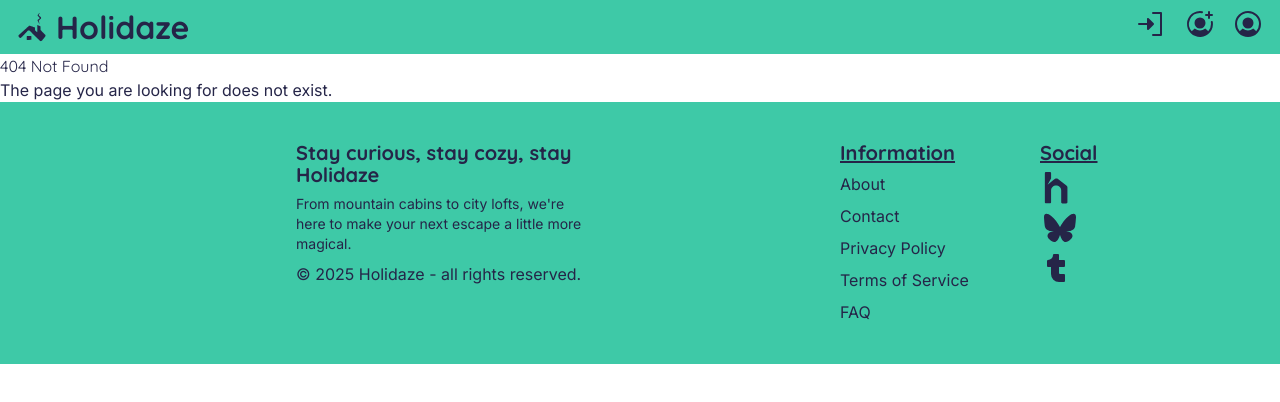
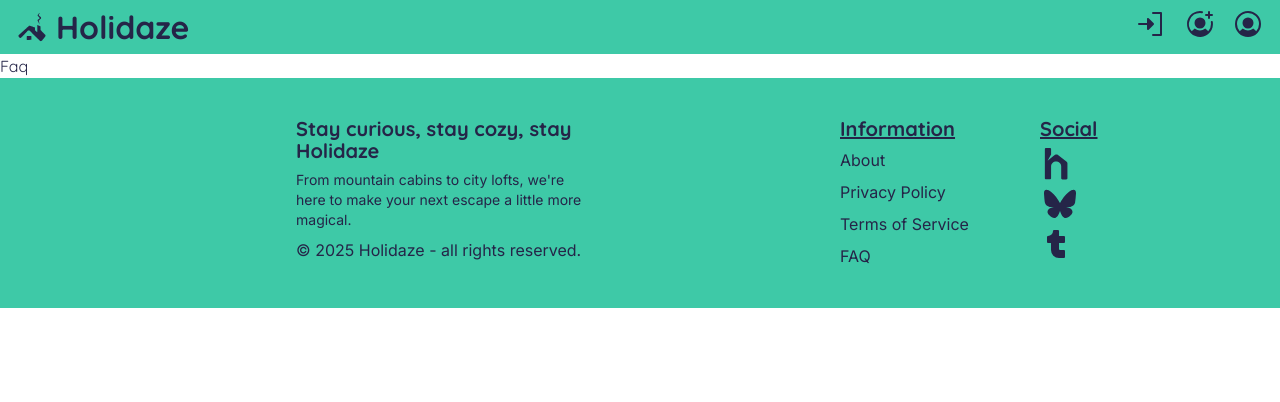
Before and after one commit to KjetilHHauger/kjetil_h_hauger_booking, a React (Vite) app: page /faq in a window 1280 px wide. Shown: the top 402 px of the page. Built offline with nearby package versions, Linux system fonts and the light colour scheme.

Commit message:
CHORE: made basic new pages

```diff
--- a/src/layout/Footer.jsx
+++ b/src/layout/Footer.jsx
@@ -18,7 +18,6 @@ export default function Footer() {
         <section className="flex-1 flex flex-col py-10 gap-2">
           <h6 className="text-heading-6 font-bold underline">Information</h6>
           <Link to="/about">About</Link>
-          <Link to="/contact">Contact</Link>
           <Link to="/privacy">Privacy Policy</Link>
           <Link to="/terms">Terms of Service</Link>
           <Link to="/faq">FAQ</Link>
--- /dev/null
+++ b/src/pages/About.jsx
@@ -0,0 +1,7 @@
+export default function About() {
+  return (
+    <div className="not-found-page">
+      <h1>About</h1>
+    </div>
+  );
+}
--- /dev/null
+++ b/src/pages/Faq.jsx
@@ -0,0 +1,7 @@
+export default function Faq() {
+  return (
+    <div className="not-found-page">
+      <h1>Faq</h1>
+    </div>
+  );
+}
--- /dev/null
+++ b/src/pages/Privacy.jsx
@@ -0,0 +1,7 @@
+export default function Privacy() {
+  return (
+    <div className="not-found-page">
+      <h1>Privacy policy</h1>
+    </div>
+  );
+}
--- /dev/null
+++ b/src/pages/Terms.jsx
@@ -0,0 +1,7 @@
+export default function Terms() {
+  return (
+    <div className="not-found-page">
+      <h1>Terms of Service</h1>
+    </div>
+  );
+}
```
Also changed, not shown: src/main.jsx (+20 -0 lines).
